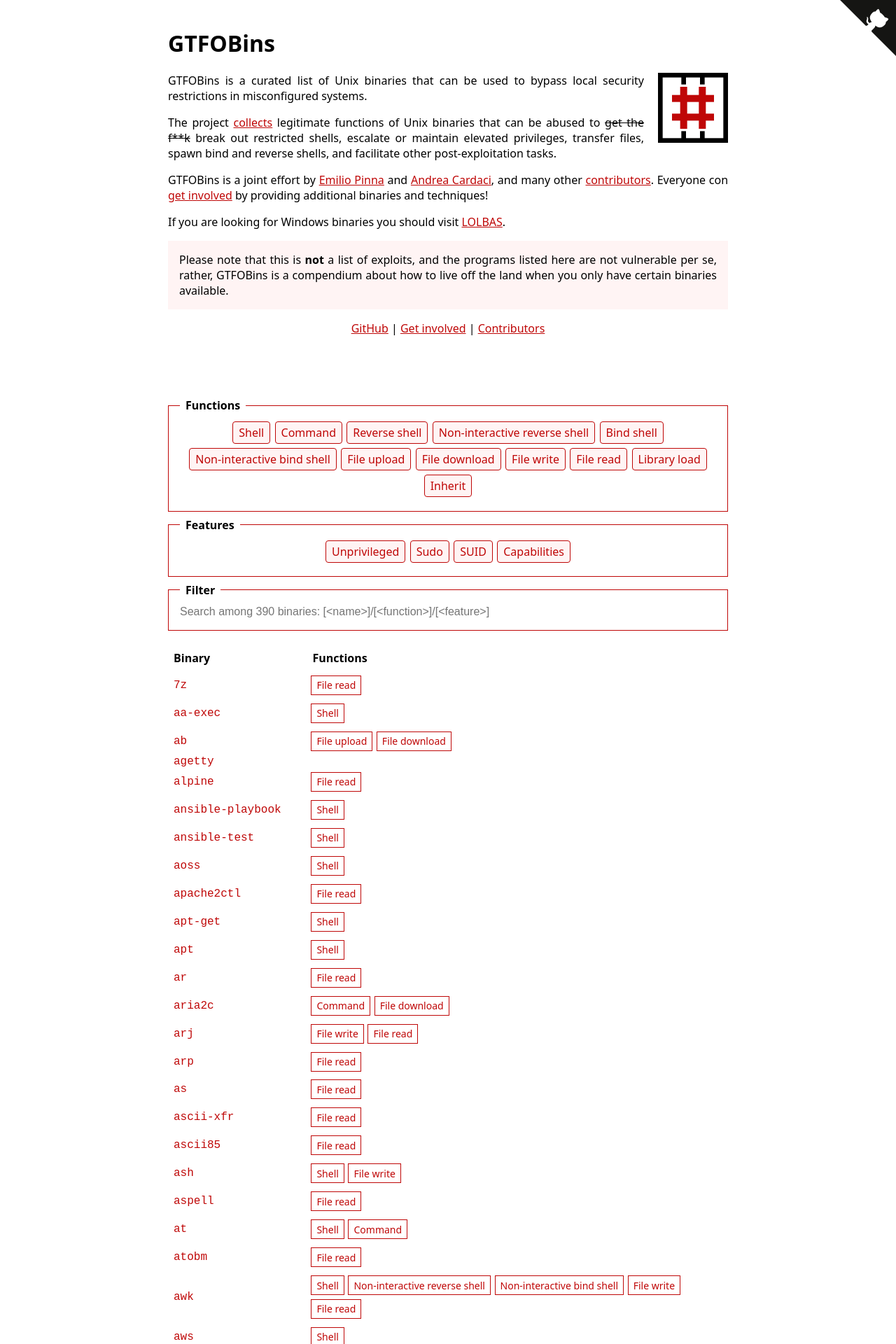
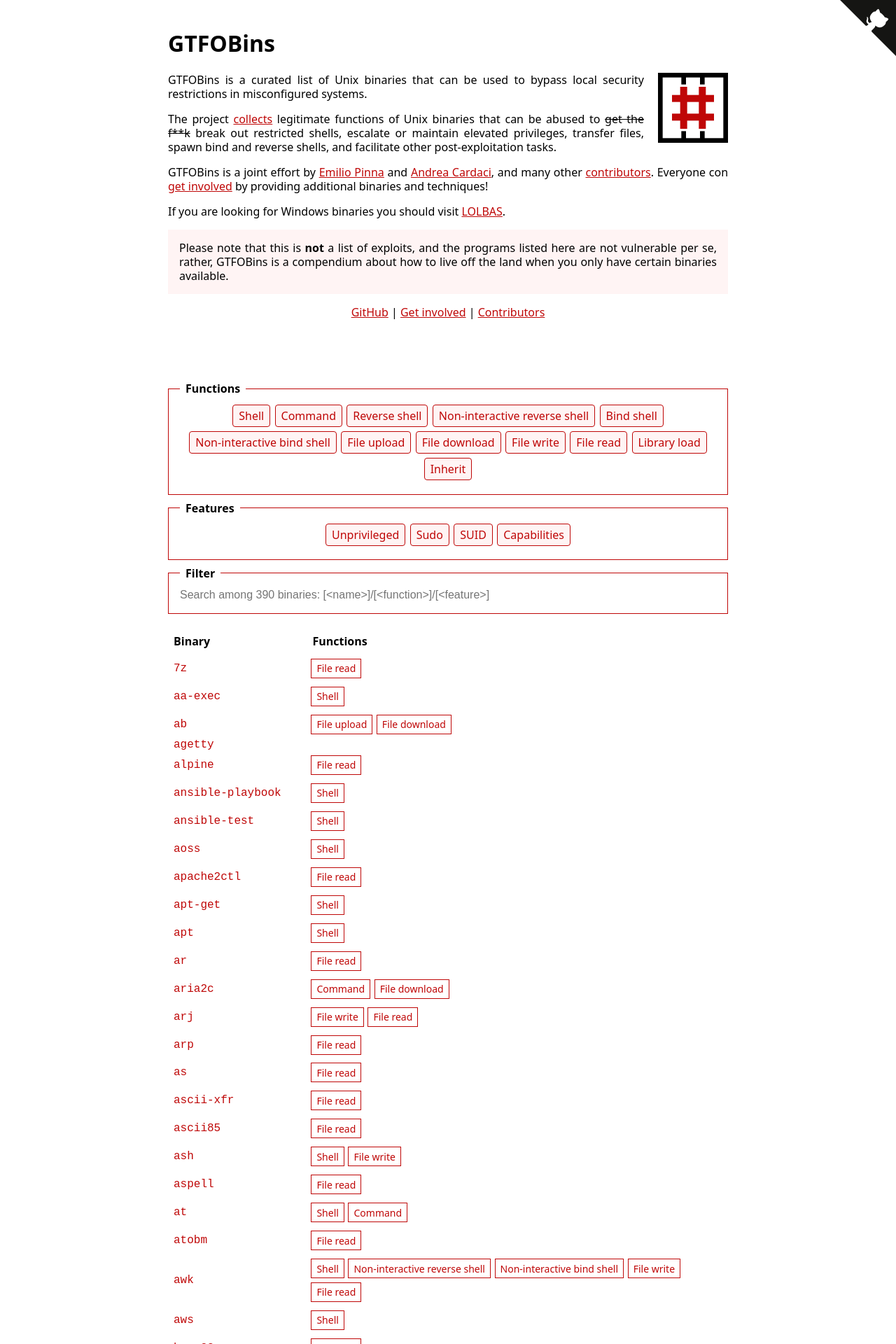
Before and after one commit to GTFOBins/GTFOBins.github.io, a Jekyll site: the page built from index.md, in a window 1280 px wide. Shown: the top 1920 px of the page at 70% size. Built offline with Jekyll 4.4.1, drawn with Linux system fonts in a browser that asks for light colours.

Commit message:
Improve text readability

```diff
--- a/assets/style.scss
+++ b/assets/style.scss
@@ -95,6 +95,10 @@ a {
             color: $hover;
         }
     }
+}
+
+p {
+    line-height: 1.25;
 }
 
 // permalink on headings
```
